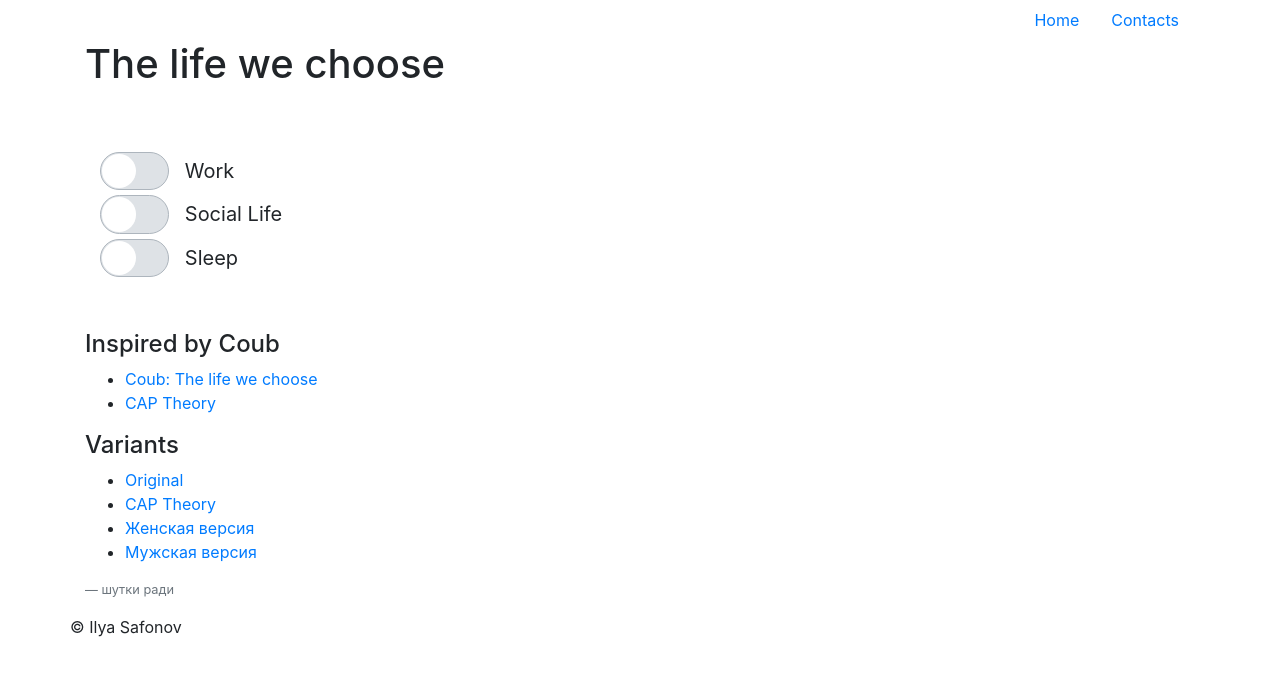
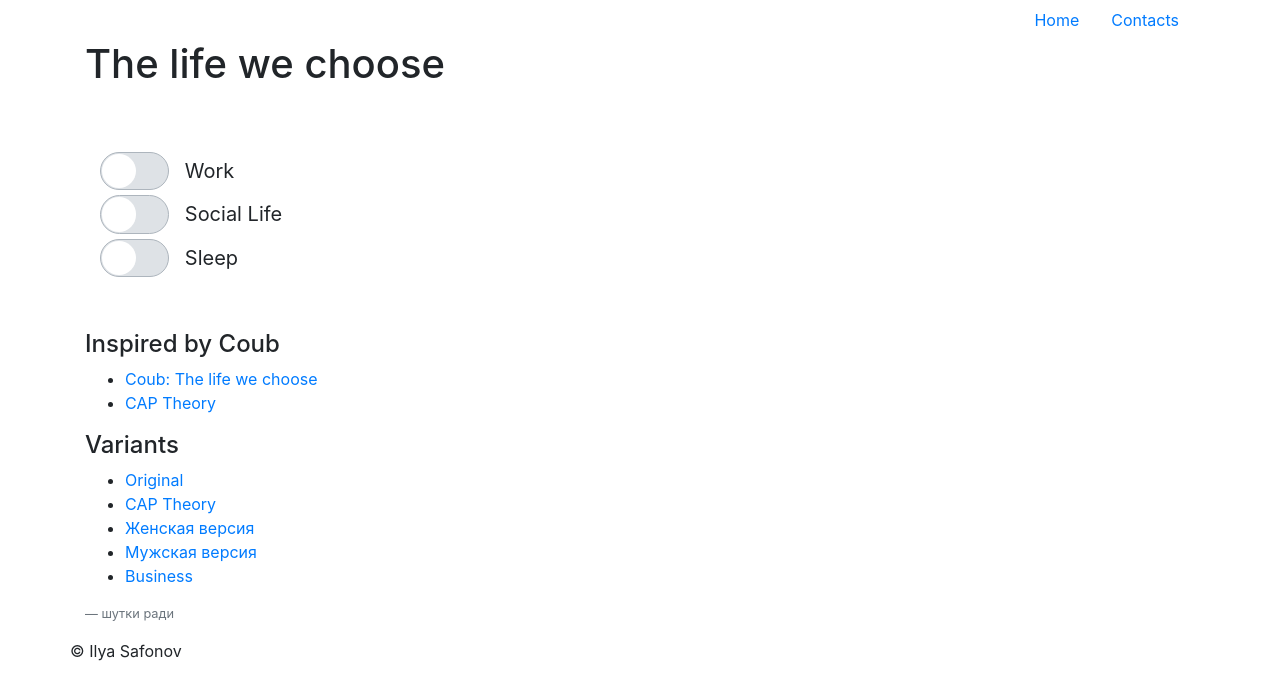
Before and after one commit to safonovilya/safonovilya.github.io, a Jekyll site: the page built from _posts/2019-06-01-choose.md, in a window 1280 px wide. Shown: the top 700 px of the page. Built offline with Jekyll 4.4.1, drawn with Linux system fonts in a browser that asks for light colours.

Commit message:
business rule

```diff
--- a/_posts/2019-06-01-choose.md
+++ b/_posts/2019-06-01-choose.md
@@ -34,6 +34,7 @@ excerpt_separator: <!--more-->
 - <a href='{{ page.url }}?option=1'>CAP Theory</a>
 - <a href='{{ page.url }}?option=2'>Женская версия</a>
 - <a href='{{ page.url }}?option=3'>Мужская версия</a>
+- <a href='{{ page.url }}?option=4'>Business</a>
 
  <footer class="blockquote-footer">шутки ради</footer>
 
--- a/js/choose.js
+++ b/js/choose.js
@@ -7,6 +7,7 @@ const optionsMap = [
     ['Consistency', 'Availability', 'Partition tolerance'],
     ['Умная', 'Красивая', 'Спортивная'],
     ['Умный', 'Красивый', 'Спортивный'],
+    ['Fast', 'Cheap', 'Good'],
 ];
 
 if (qs['option']) {
```
